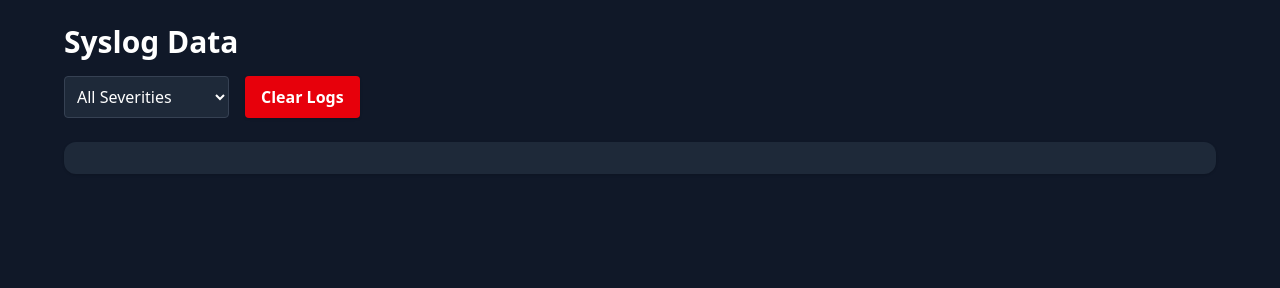
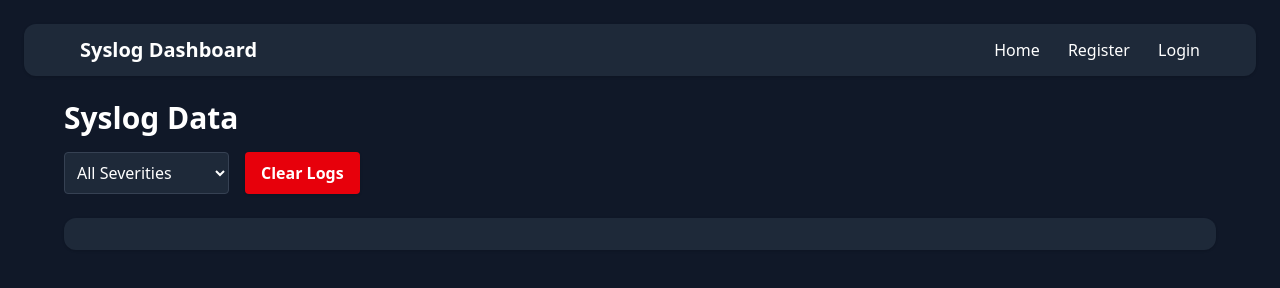
Before and after one commit to Philiparolfe/syslog_server_project, a website built with Vite: page frontend-dev/index.html in a window 1280 px wide. Built offline with nearby package versions, Linux system fonts and the light colour scheme; files whose address does not match are found by name.

Commit message:
added nav bar to frontend

```diff
--- a/frontend-dev/index.html
+++ b/frontend-dev/index.html
@@ -11,6 +11,17 @@
 </head>
 
 <body class="min-h-screen p-6">
+<!-- Navigation Bar -->
+<nav class="bg-gray-800 text-white shadow mb-6 rounded-xl">
+  <div class="max-w-6xl mx-auto px-4 py-3 flex justify-between items-center">
+    <div class="text-xl font-semibold">Syslog Dashboard</div>
+    <div class="space-x-6">
+      <a href="/dist/index.html" class="hover:text-gray-400">Home</a>
+      <a href="/dist/register.html" class="hover:text-gray-400">Register</a>
+      <a id="loginbtn" href="#" class="hover:text-gray-400">Login</a>
+    </div>
+  </div>
+</nav>
   <div class="max-w-6xl mx-auto">
     <header class="mb-6">
       <h1 class="text-3xl font-bold mb-4">Syslog Data</h1>
--- a/frontend-dev/register.html
+++ b/frontend-dev/register.html
@@ -11,6 +11,17 @@
 </head>
 
 <body class="min-h-screen p-6 bg-gray-900 text-white">
+<!-- Navigation Bar -->
+<nav class="bg-gray-800 text-white shadow mb-6 rounded-xl">
+  <div class="max-w-6xl mx-auto px-4 py-3 flex justify-between items-center">
+    <div class="text-xl font-semibold">Syslog Dashboard</div>
+    <div class="space-x-6">
+      <a href="/dist/index.html" class="hover:text-gray-400">Home</a>
+      <a href="/dist/register.html" class="hover:text-gray-400">Register</a>
+      <a id="loginbtn" href="#" class="hover:text-gray-400">Login</a>
+    </div>
+  </div>
+</nav>
   <div class="max-w-4xl mx-auto">
     <header class="mb-6">
       <h1 class="text-3xl font-bold mb-4">Register New User</h1>
```
Also changed, not shown: api/dist/assets/main-B9GbIGFz.js (renamed from api/dist/assets/main-oMcH5RJh.js), api/dist/assets/style-D7pVQEEN.css (deleted), api/dist/assets/style-Db6u07Kb.css (added), api/dist/index.html, api/dist/register.html, 2 other files.
